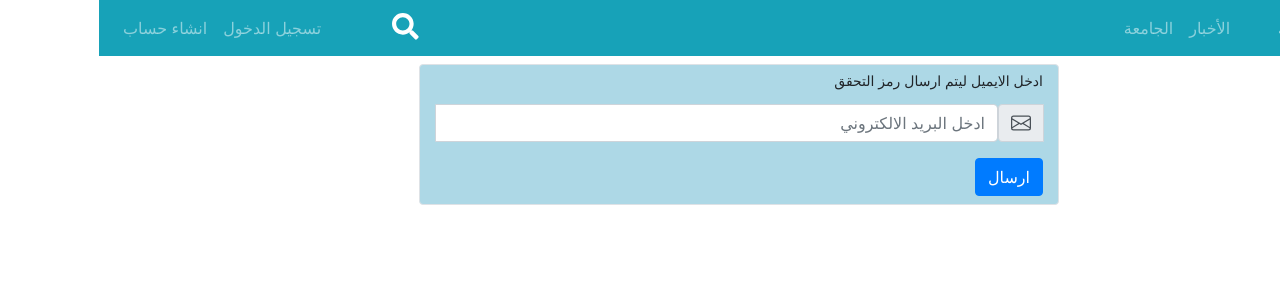
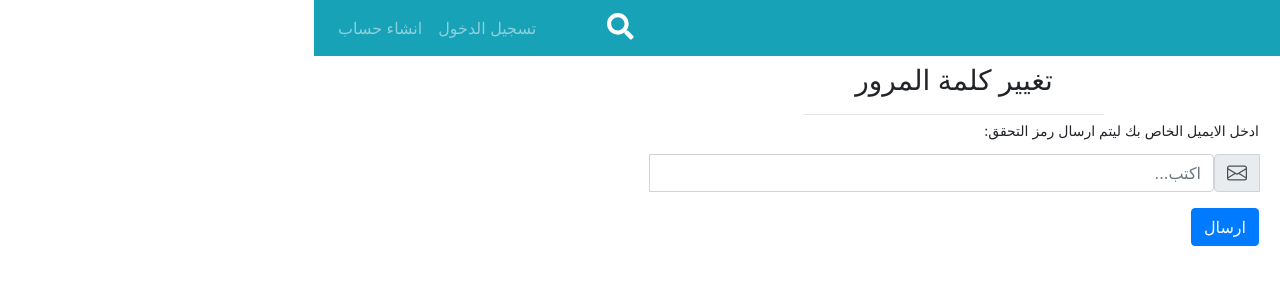
Before and after one commit to murtaja1/iraqi-student-frontend, a Vue app: page /forgotPassword in a window 1280 px wide. Shown: the top 300 px of the page. Built offline with nearby package versions, Linux system fonts and the light colour scheme.

Commit message:
Style: style forgot

```diff
--- a/src/views/Password/Forgot.vue
+++ b/src/views/Password/Forgot.vue
@@ -1,10 +1,12 @@
 <template>
-	<b-container class="border mt-2 rounded col-md-6 bg-color">
+	<b-container class="mt-2 col-md-6 bg-color">
+		<h3 align="center">تغيير كلمة المرور</h3>
+		<hr class="hr mb-0" />
 		<b-form @submit.prevent="handleSubmit" class="text-right">
 			<b-form-group
 				id="input-group-2"
 				label-size="sm"
-				label="ادخل الايميل ليتم ارسال رمز التحقق"
+				label="ادخل الايميل الخاص بك ليتم ارسال رمز التحقق:"
 				label-for="input-2"
 			>
 				<b-input-group>
@@ -12,7 +14,7 @@
 						<b-icon icon="envelope"></b-icon>
 					</b-input-group-prepend>
 					<b-form-input
-						:class="[alertStatus.emailFocus || alertStatus.emailFail ? 'input' : '']"
+						:class="[alertStatus.emailFocus || alertStatus.emailFail ? 'error' : '']"
 						id="input-2"
 						v-model="form.email"
 						type="email"
@@ -20,7 +22,7 @@
 						@invalid="checkemailValidity"
 						@input="checkemailValidity"
 						required
-						placeholder="ادخل البريد الالكتروني"
+						placeholder="اكتب..."
 					></b-form-input>
 				</b-input-group>
 				<span v-if="alertStatus.emailFail">
@@ -90,11 +92,10 @@ export default {
 }
 </script>
 <style lang="scss" scoped>
-// use the register instead.
-.bg-color {
-	background-color: lightblue;
+.hr {
+	width: 300px;
 }
-.input:focus {
+.error:focus {
 	outline: none !important;
 	border-color: rgb(219, 24, 24);
 	box-shadow: 0 0 5px red;
```
